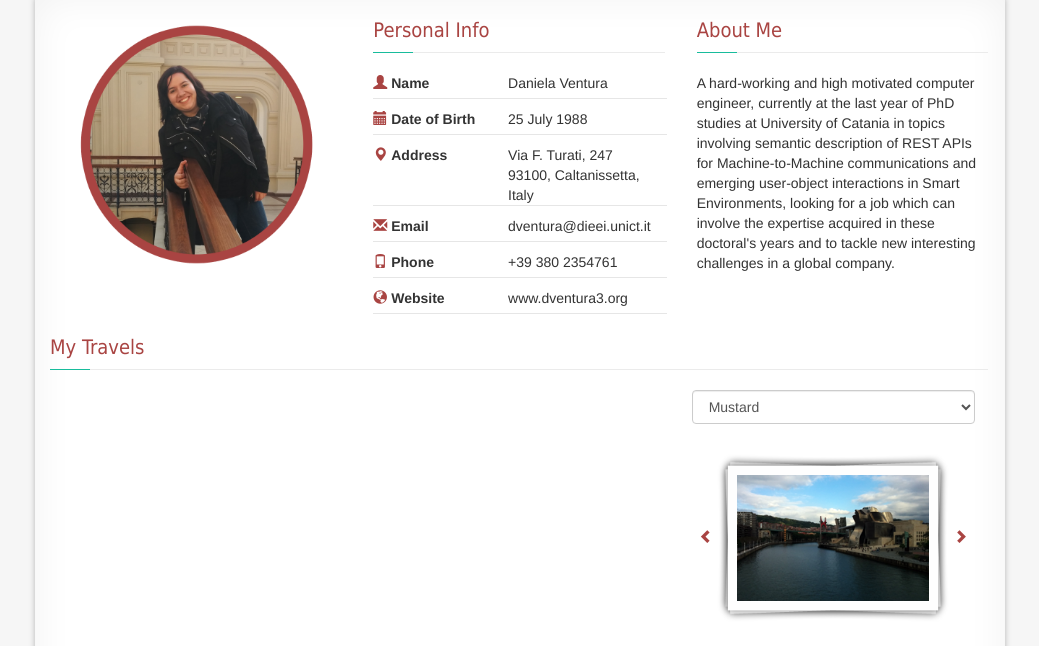
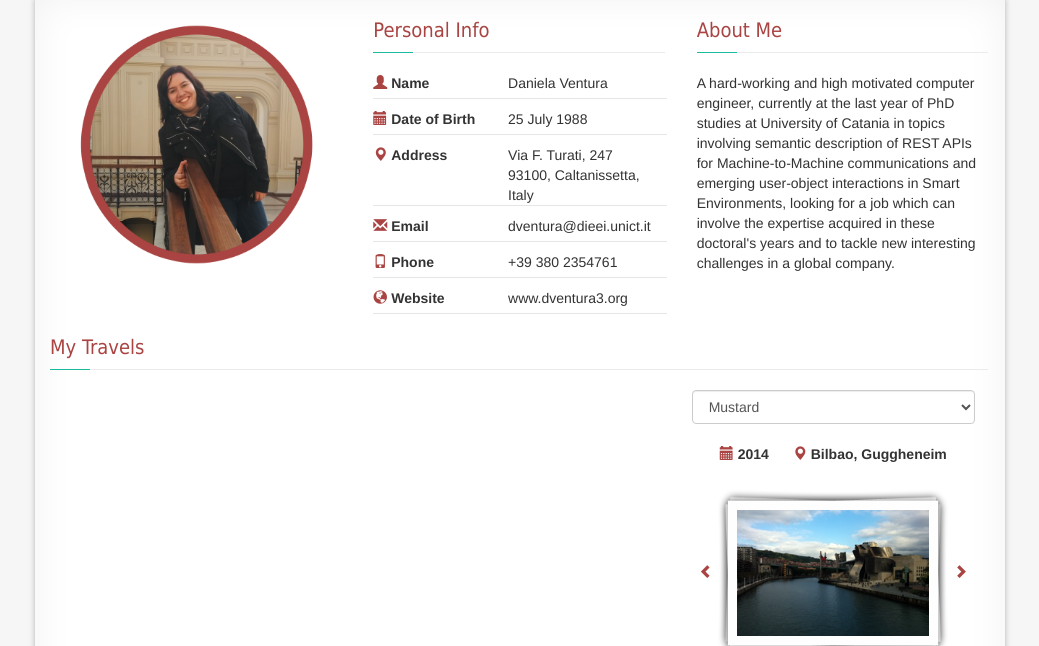
Before and after one commit to dventura3/danielaventura-site, a website: page public/index.html at #/profile in a window 1280 px wide. Shown: the part 154-800 px from the top of the page, without its empty margins (120-1159 px from the left). Drawn offline with nearby package versions, Linux system fonts and the light colour scheme; some packages are replaced by stand-ins of ours; files that its build step writes are made by us from their sources; a script that the page names is missing.

Commit message:
Add template for Gallery

```diff
--- a/public/styles/main.css
+++ b/public/styles/main.css
@@ -232,7 +232,9 @@ i.glyphicon {
   display: block;
   text-align:center;
   width: 100%;
-  margin-top: 30px;
+  margin-top: 20px;
+  margin-bottom: 20px;
+  clear: both;
 }
 
 .polaroid-container .travel-img{
--- a/public/views/profile.html
+++ b/public/views/profile.html
@@ -102,11 +102,18 @@
       <option>Relish</option>
     </select>
 
+    <div style="margin: 20px 0px 20px 0px; clear:both; text-align:center;">
+        <i class="glyphicon glyphicon-calendar"></i> <label style="margin-right:20px">2014</label>
+        <i class="glyphicon glyphicon-map-marker"></i> <label>Bilbao, Guggheneim</label>
+    </div>
+
     <div class="polaroid-container">
       <i class="glyphicon glyphicon-chevron-left arrow-left"></i>
       <img class="img-responsive travel-img" src="images/travels/ES/Bilbao/001_min.png" />
       <i class="glyphicon glyphicon-chevron-right arrow-right"></i>
     </div>
+
+    <p style="text-align:center;">Description bla bla bla of PhD studies at University of Catania in topics involving semantic description of REST APIs for Machine-to-Machine communications and emerging user-object interactions in Smart Environments.</p>
   </div>
 
 </div>
```
